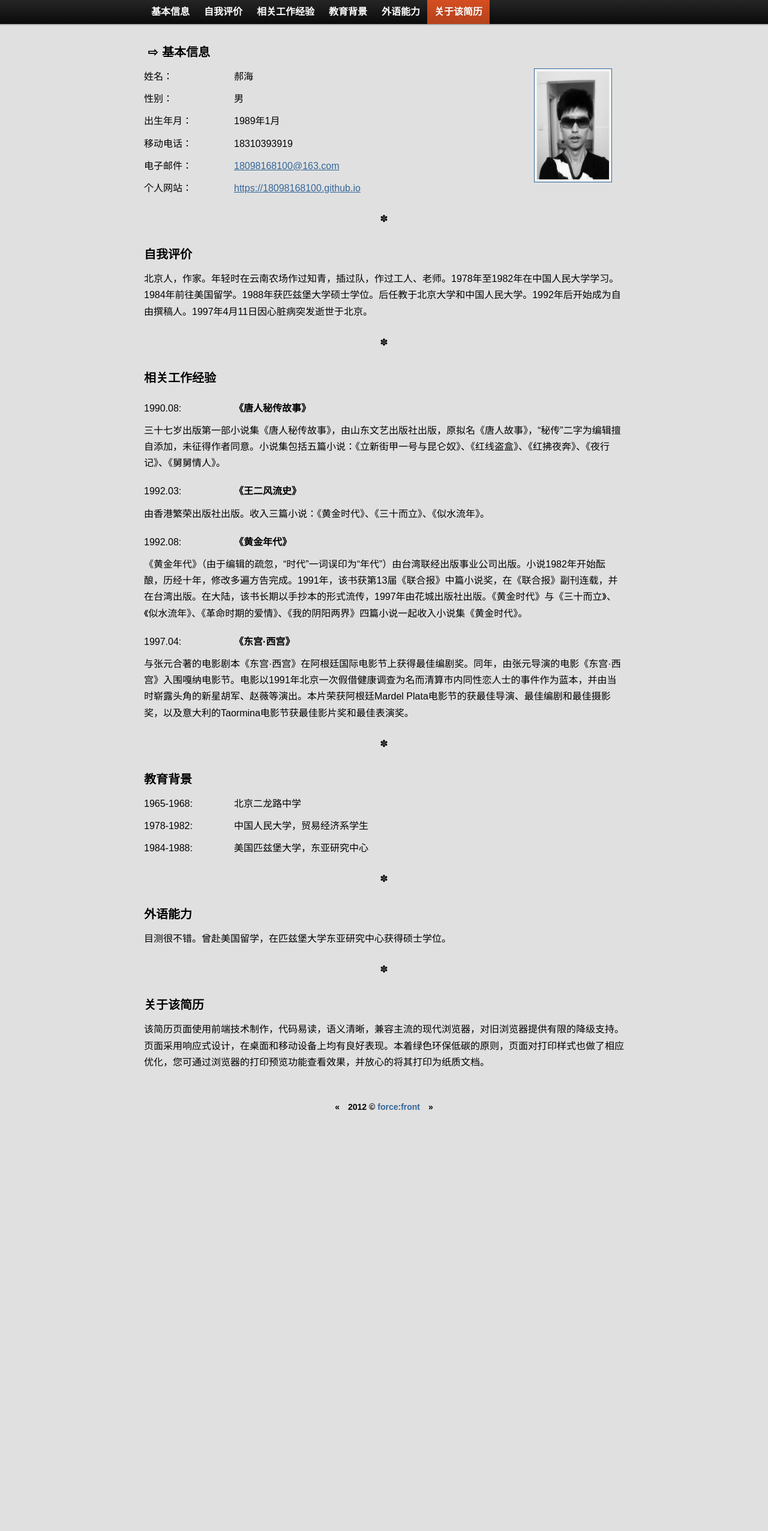
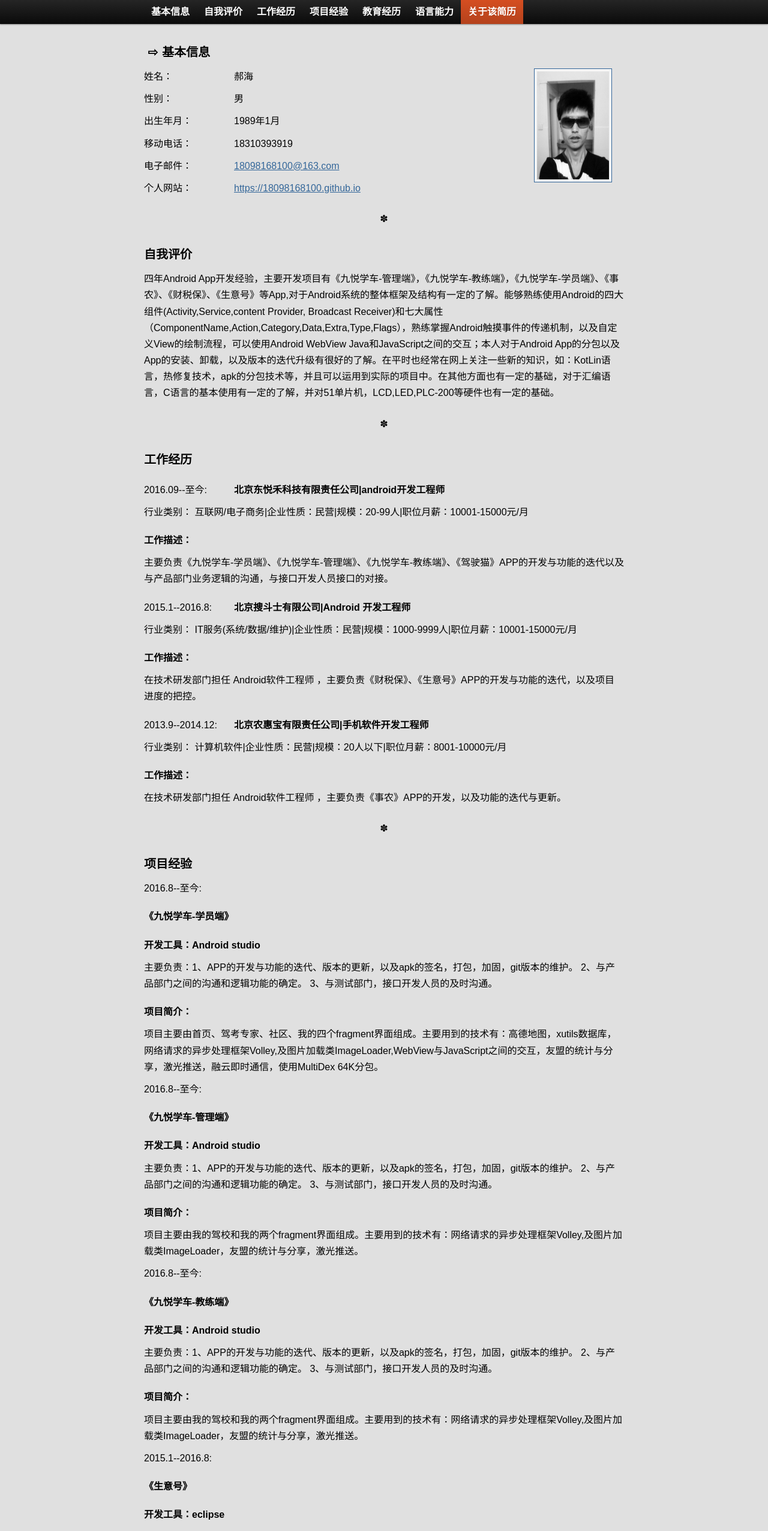
Before and after one commit to 18098168100/18098168100.github.io, a plain HTML site: page index.html in a window 1280 px wide. Shown: the top 2552 px of the page at 60% size. Before the commit the page ends 1878 px from the top, so only its background shows below. Drawn offline with Linux system fonts and the light colour scheme.

Commit message:
主页的修改

```diff
--- a/index.html
+++ b/index.html
@@ -3,14 +3,14 @@
 <head>
     <meta charset="utf-8" />
     <meta name="viewport" content="width=device-width, initial-scale=1.0, minimum-scale=1.0, maximum-scale=1.0, user-scalable=no" />
-    <title>郝海 | 黄金时代</title>
+    <title>个人主页</title>
     <link rel="stylesheet" href="style.css" />
 </head>
 <body class="nojs">
     <div>
         <section id="information">
             <h2>基本信息</h2>
-            <img src="photo.jpg" alt="王小波" />
+            <img src="photo.jpg" alt="郝海" />
             <p><span>姓名：</span>郝海</p>
             <p><span>性别：</span>男</p>
             <p><span>出生年月：</span>1989年1月</p>
@@ -20,38 +20,85 @@
         </section>
         <section id="evaluation">
             <h2>自我评价</h2>
-            <p>北京人，作家。年轻时在云南农场作过知青，插过队，作过工人、老师。1978年至1982年在中国人民大学学习。1984年前往美国留学。1988年获匹兹堡大学硕士学位。后任教于北京大学和中国人民大学。1992年后开始成为自由撰稿人。1997年4月11日因心脏病突发逝世于北京。</p>
+            <p> 四年Android App开发经验，主要开发项目有《九悦学车-管理端》，《九悦学车-教练端》，《九悦学车-学员端》、《事农》、《财税保》、《生意号》等App,对于Android系统的整体框架及结构有一定的了解。能够熟练使用Android的四大组件(Activity,Service,content Provider, Broadcast Receiver)和七大属性（ComponentName,Action,Category,Data,Extra,Type,Flags），熟练掌握Android触摸事件的传递机制，以及自定义View的绘制流程，可以使用Android WebView Java和JavaScript之间的交互；本人对于Android App的分包以及App的安装、卸载，以及版本的迭代升级有很好的了解。在平时也经常在网上关注一些新的知识，如：KotLin语言，热修复技术，apk的分包技术等，并且可以运用到实际的项目中。在其他方面也有一定的基础，对于汇编语言，C语言的基本使用有一定的了解，并对51单片机，LCD,LED,PLC-200等硬件也有一定的基础。</p>
         </section>
         <section id="experiences">
-            <h2>相关工作经验</h2>
-            <h3><time>1990.08:</time>《唐人秘传故事》</h3>
-            <p>三十七岁出版第一部小说集《唐人秘传故事》，由山东文艺出版社出版，原拟名《唐人故事》，“秘传”二字为编辑擅自添加，未征得作者同意。小说集包括五篇小说：《立新街甲一号与昆仑奴》、《红线盗盒》、《红拂夜奔》、《夜行记》、《舅舅情人》。</p>
-            <h3><time>1992.03:</time>《王二风流史》</h3>
-            <p>由香港繁荣出版社出版。收入三篇小说：《黄金时代》、《三十而立》、《似水流年》。</p>
-            <h3><time>1992.08:</time>《黄金年代》</h3>
-            <p>《黄金年代》（由于编辑的疏忽，“时代”一词误印为“年代”）由台湾联经出版事业公司出版。小说1982年开始酝酿，历经十年，修改多遍方告完成。1991年，该书获第13届《联合报》中篇小说奖，在《联合报》副刊连载，并在台湾出版。在大陆，该书长期以手抄本的形式流传，1997年由花城出版社出版。《黄金时代》与《三十而立》、《似水流年》、《革命时期的爱情》、《我的阴阳两界》四篇小说一起收入小说集《黄金时代》。</p>
-            <h3><time>1997.04:</time>《东宫·西宫》</h3>
-            <p>与张元合著的电影剧本《东宫·西宫》在阿根廷国际电影节上获得最佳编剧奖。同年，由张元导演的电影《东宫·西宫》入围嘎纳电影节。电影以1991年北京一次假借健康调查为名而清算市内同性恋人士的事件作为蓝本，并由当时崭露头角的新星胡军、赵薇等演出。本片荣获阿根廷Mardel Plata电影节的获最佳导演、最佳编剧和最佳摄影奖，以及意大利的Taormina电影节获最佳影片奖和最佳表演奖。</p>
+            <h2>工作经历</h2>
+            <h3><time>2016.09--至今:</time>北京东悦禾科技有限责任公司|android开发工程师</h3>
+            <p>行业类别： 互联网/电子商务|企业性质：民营|规模：20-99人|职位月薪：10001-15000元/月</p>
+			<h3>工作描述：</h3>
+			<p>主要负责《九悦学车-学员端》、《九悦学车-管理端》、《九悦学车-教练端》、《驾驶猫》APP的开发与功能的迭代以及与产品部门业务逻辑的沟通，与接口开发人员接口的对接。 </p>
+            <h3><time>2015.1--2016.8:</time>北京搜斗士有限公司|Android 开发工程师</h3>
+            <p>行业类别： IT服务(系统/数据/维护)|企业性质：民营|规模：1000-9999人|职位月薪：10001-15000元/月</p>
+			<h3>工作描述：</h3>
+			<p>在技术研发部门担任 Android软件工程师 ，主要负责《财税保》、《生意号》APP的开发与功能的迭代，以及项目进度的把控。 </p>
+            <h3><time>2013.9--2014.12:</time>北京农惠宝有限责任公司|手机软件开发工程师</h3>
+            <p>行业类别： 计算机软件|企业性质：民营|规模：20人以下|职位月薪：8001-10000元/月</p>
+			<h3>工作描述：</h3>
+			<p>在技术研发部门担任 Android软件工程师 ，主要负责《事农》APP的开发，以及功能的迭代与更新。</p>
+        </section>
+		<section id="project_experience">
+            <h2>项目经验</h2>
+            <p><time>2016.8--至今:</time></p>
+			<h3>《九悦学车-学员端》</h3>
+			<h3>开发工具：Android studio</h3>
+			<p>主要负责：1、APP的开发与功能的迭代、版本的更新，以及apk的签名，打包，加固，git版本的维护。
+               2、与产品部门之间的沟通和逻辑功能的确定。
+               3、与测试部门，接口开发人员的及时沟通。</p>
+			<h3>项目简介：</h3>
+			<p>项目主要由首页、驾考专家、社区、我的四个fragment界面组成。主要用到的技术有：高德地图，xutils数据库，网络请求的异步处理框架Volley,及图片加载类ImageLoader,WebView与JavaScript之间的交互，友盟的统计与分享，激光推送，融云即时通信，使用MultiDex 64K分包。</p>
+            <p><time>2016.8--至今:</time></p>
+			<h3>《九悦学车-管理端》</h3>
+			<h3>开发工具：Android studio</h3>
+			<p>主要负责：1、APP的开发与功能的迭代、版本的更新，以及apk的签名，打包，加固，git版本的维护。
+               2、与产品部门之间的沟通和逻辑功能的确定。
+               3、与测试部门，接口开发人员的及时沟通。</p>
+			<h3>项目简介：</h3>
+			<p>项目主要由我的驾校和我的两个fragment界面组成。主要用到的技术有：网络请求的异步处理框架Volley,及图片加载类ImageLoader，友盟的统计与分享，激光推送。</p>
+            <p><time>2016.8--至今:</time></p>
+			<h3>《九悦学车-教练端》</h3>
+			<h3>开发工具：Android studio</h3>
+			<p>主要负责：1、APP的开发与功能的迭代、版本的更新，以及apk的签名，打包，加固，git版本的维护。
+               2、与产品部门之间的沟通和逻辑功能的确定。
+               3、与测试部门，接口开发人员的及时沟通。</p>
+			<h3>项目简介：</h3>
+			<p>项目主要由我的驾校和我的两个fragment界面组成。主要用到的技术有：网络请求的异步处理框架Volley,及图片加载类ImageLoader，友盟的统计与分享，激光推送。</p>
+            <p><time>2015.1--2016.8:</time></p>
+			<h3>《生意号》</h3>
+			<h3>开发工具：eclipse</h3>
+			<p>主要负责： 担任开发成员角色，项目整体结构分为左侧滑菜单和主页这四个 Fragment,通过选择左侧滑菜单或点击上面相对应的监听按钮来选取子版块,分为首页,联系人商机,以及我的。在首页当中，整体布局由一个自定义gridview来快捷展示其功能，并添加搜索框，去搜索公司的产品，企业，以及商机。 侧栏进入后由自定义scrollview完成展示广告轮播与listview；在联系人界面可以添加联系人，并且通过默认排序，或者分组显示两种方法展示到界面，并且附加通话记录的展示。商机界面由，订阅商机，匹配商机，通话记录三个子fragment来显示。我的，用来显示个人信息。</p>
+			<h3>项目简介：</h3>
+			<p>生意号是业界首款免费为中小企业提供营销推广和企业服务的APP，快捷生成企业电子海报，电子名片，微信、QQ全社交平台同时分享，10亿产品信息、1500万工商认证企业信息查询；每天80万商机推送；无抵押快速贷款、免费财税分析记账等多重企业服务；分组进行企业人脉管理 ，是您的移动营销助手。</p>
+            <p><time>2015.1--2016.8:</time></p>
+			<h3>《财税保》</h3>
+			<h3>开发工具：eclipse</h3>
+			<p>主要负责： 担任开发成员角色，负责整个项目功能的实现，及任务的分配。</p>
+			<h3>项目简介：</h3>
+			<p>财税保app下载手机版是一款生活财税服务类应用软件。在这里，你可以随时随地查看报表和轻松掌握记账报税进度，税务筹划，缴税更合理，政策分享很及时，建站推广，资金扶持，一站助力企业发展。</p>
+            <p><time>2013.9--2014.12:</time></p>
+			<h3>《农惠宝》</h3>
+			<h3>开发工具：eclipse</h3>
+			<p>主要负责： 担任开发成员角色，项目整体结构主要由四个Fragment组成，首页由定位，广告轮播，以及我的农机，作业方式等点击按钮组成。作业方式界面，有Viewpager来实现三种作业模式的切换，作业模式包括：实时作业，绕地作业，拐点作业。并添加相应作业方式的语音播报，以及在手机屏幕常亮模式的设置，发现界面，主要由用于聊天的私信按钮，还有农机发布按钮，以及农机问答的界面。,</p>
+			<h3>项目简介：</h3>
+			<p>农惠宝（专业版）系统是基于卫星定位、网络地理信息系统、卫星遥感、地块矢量图层和移动通信等技术的农机移动监控与调度管理系统和农田地块作业管理系统。 建立的C-P-T （计算机－移动指挥终端－移动定位终端）农机移动监控与指挥模式，旨在实现农机资源的合理配置和有效调度、管理。可满足不同规模机组。主要的技术：高德地图，wifi、蓝牙等技术</p>
         </section>
         <section id="education">
-            <h2>教育背景</h2>
-            <p><time>1965-1968:</time>北京二龙路中学</p>
-            <p><time>1978-1982:</time>中国人民大学，贸易经济系学生</p>
-            <p><time>1984-1988:</time>美国匹兹堡大学，东亚研究中心</p>
+            <h2>教育经历</h2>
+            <p><time>2009.9--2013.7:</time>湖北师范大学|计算机科学与技术|本科|统招</p>
         </section>
         <section id="languages">
-            <h2>外语能力</h2>
-            <p>目测很不错。曾赴美国留学，在匹兹堡大学东亚研究中心获得硕士学位。</p>
+            <h2>语言能力</h2>
+            <p>英语 ：读写能力一般| 听说能力一般</p>
         </section>
         <section id="about">
             <h2>关于该简历</h2>
             <p class="screen">该简历页面使用前端技术制作，代码易读，语义清晰，兼容主流的现代浏览器，对旧浏览器提供有限的降级支持。页面采用响应式设计，在桌面和移动设备上均有良好表现。本着绿色环保低碳的原则，页面对打印样式也做了相应优化，您可通过浏览器的打印预览功能查看效果，并放心的将其打印为纸质文档。</p>
-            <p class="print">该文档打印自在线版简历，您可通过地址 http://myst729.github.io/Resume/ 访问。</p>
+            <p class="print">该文档打印自在线版简历，您可通过地址 https://18098168100.github.io 访问。</p>
             <p class="print">在线版简历页面使用前端技术制作，代码易读，语义清晰，兼容主流的现代浏览器，对旧浏览器提供有限的降级支持。页面采用响应式设计，在桌面和移动设备上均有良好表现。本着绿色环保低碳的原则，页面对打印样式做了相应优化，访问在线版地址，您可获得不同于纸质文档的舒适的阅读体验。</p>
         </section>
     </div>
     <footer>
-        <p>2012 &copy; <a href="http://forcefront.com/" title="forcefront.com">force:front</a></p>
+        <p>2018 &copy; <a href="https://i.zhaopin.com/" title="zhilian.com">force:front</a></p>
     </footer>
     <script src="script.js"></script>
 </body>
```
